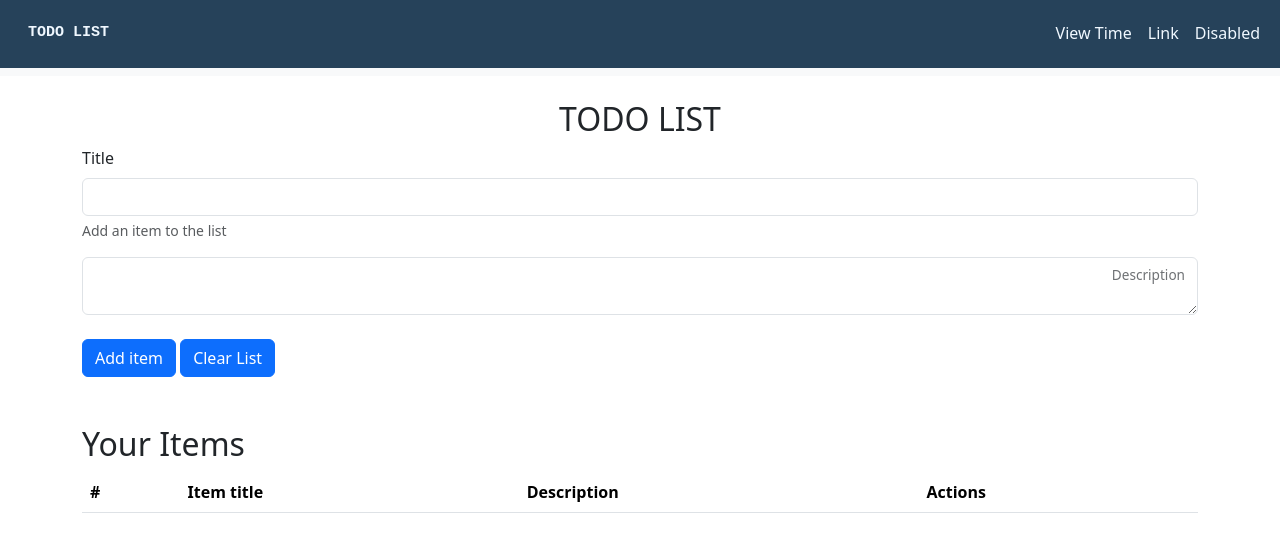
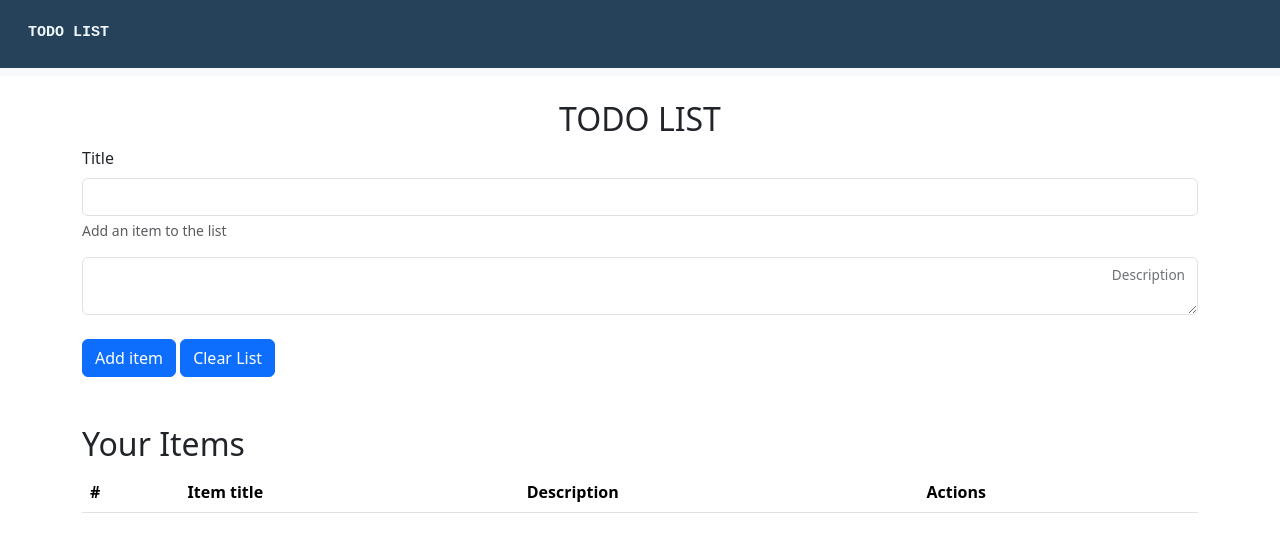
Before and after one commit to Tanmay0Bhosale/TO-DO-list, a plain HTML site: page index.html in a window 1280 px wide. Drawn offline with nearby package versions, Linux system fonts and the light colour scheme.

Commit message:
final commit

```diff
--- a/index.html
+++ b/index.html
@@ -32,13 +32,13 @@
       <div class="collapse navbar-collapse" id="navbarSupportedContent">
         <ul class="navbar-nav me-auto mb-2 mb-lg-0">
           <li class="nav-item">
-            <a class="nav-link active" style="color: aliceblue;" aria-current="page" href="clock.html">View Time</a>
+            <a class="nav-link active" style="color: aliceblue;" aria-current="page" href="clock.html"></a>
           </li>
           <li class="nav-item">
-            <a class="nav-link" style="color: aliceblue;" href="#">Link</a>
+            <a class="nav-link" style="color: aliceblue;" href="#"></a>
           </li>
           <li class="nav-item">
-            <a class="nav-link disabled" style="color: aliceblue;" aria-disabled="true">Disabled</a>
+            <a class="nav-link disabled" style="color: aliceblue;" aria-disabled="true"></a>
           </li>
         </ul>
 
```
